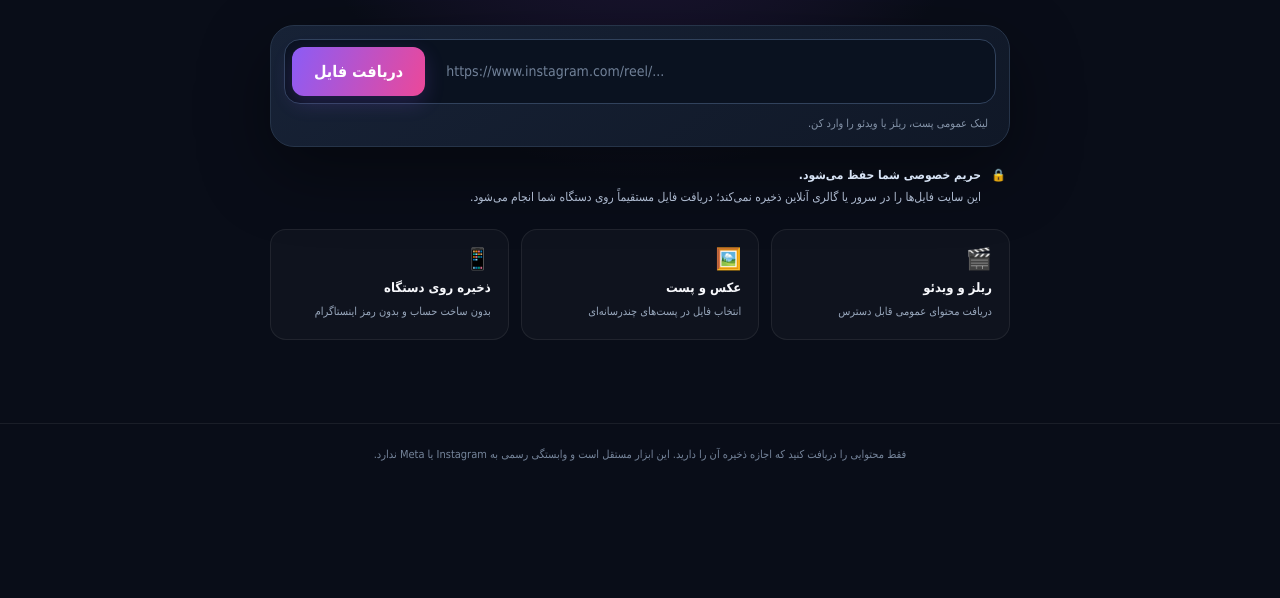
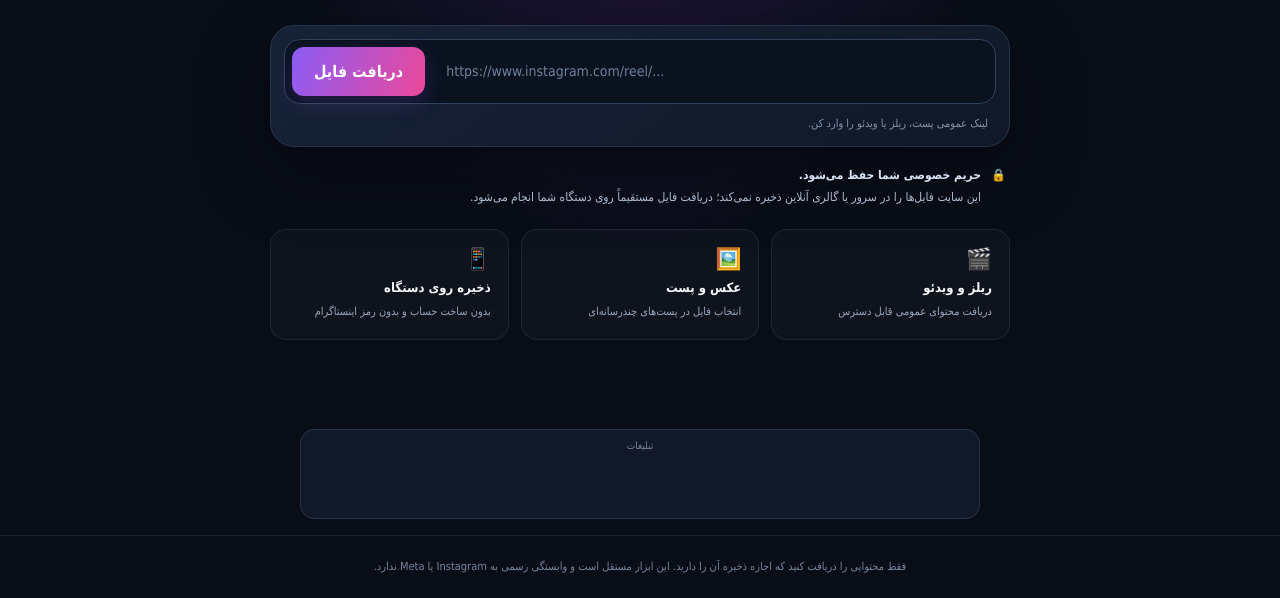
Before and after one commit to ggggghhhhhjjjjjkkkkk5-web/Tapsell-HTML-APK, a plain HTML site: page index.html in a window 1280 px wide. Shown: the part 314-912 px from the top of the page. Before the commit the page ends 800 px from the top, so only its background shows below. Drawn offline with Linux system fonts and the light colour scheme.

Commit message:
Keep MediaAd placement permanently at bottom of website

```diff
--- a/index.html
+++ b/index.html
@@ -53,6 +53,7 @@ button{font:inherit;cursor:pointer}
 .item{display:flex;align-items:center;justify-content:space-between;gap:12px;padding:11px;background:#111d2e;border:1px solid #26364d;border-radius:12px}
 .item span{font-size:12px;color:#dce5f3}
 .item button{border:0;border-radius:9px;background:#16834a;color:white;padding:9px 13px;font-size:12px;font-weight:bold}
+.footer-ad{width:min(680px,92%);min-height:90px;margin:24px auto 16px;padding:10px 14px;background:#111827;border:1px solid #263449;border-radius:14px;text-align:center}.footer-ad .ad-caption{font-size:10px;color:#75849a;margin-bottom:6px}
 .privacy{display:flex;align-items:flex-start;gap:10px;text-align:right;color:#aebbd0;font-size:12px;line-height:1.9;margin:17px 4px 0}
 .privacy b{color:#d7e3f5}
 .features{display:grid;grid-template-columns:repeat(3,1fr);gap:12px;margin-top:20px;text-align:right}
@@ -82,6 +83,7 @@ footer{border-top:1px solid #ffffff12;color:#75849a;text-align:center;padding:20
 <div class="feature"><div class="icon">📱</div><div><b>ذخیره روی دستگاه</b><small>بدون ساخت حساب و بدون رمز اینستاگرام</small></div></div>
 </div>
 </main>
+<div class="footer-ad" aria-label="جایگاه تبلیغات"><div class="ad-caption">تبلیغات</div><div id="mediaad-0eVlN"></div></div>
 <footer>فقط محتوایی را دریافت کنید که اجازه ذخیره آن را دارید. این ابزار مستقل است و وابستگی رسمی به Instagram یا Meta ندارد.</footer>
 <script>
 'use strict';
```
